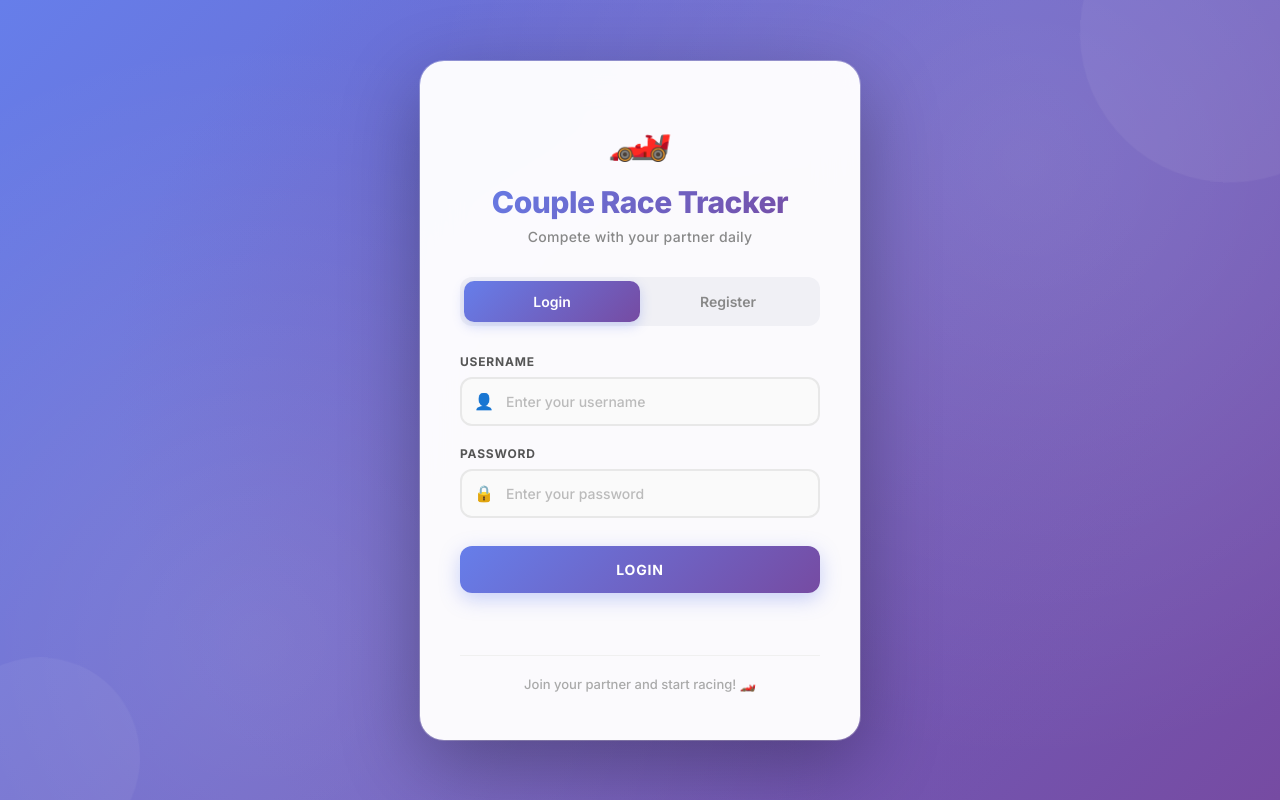
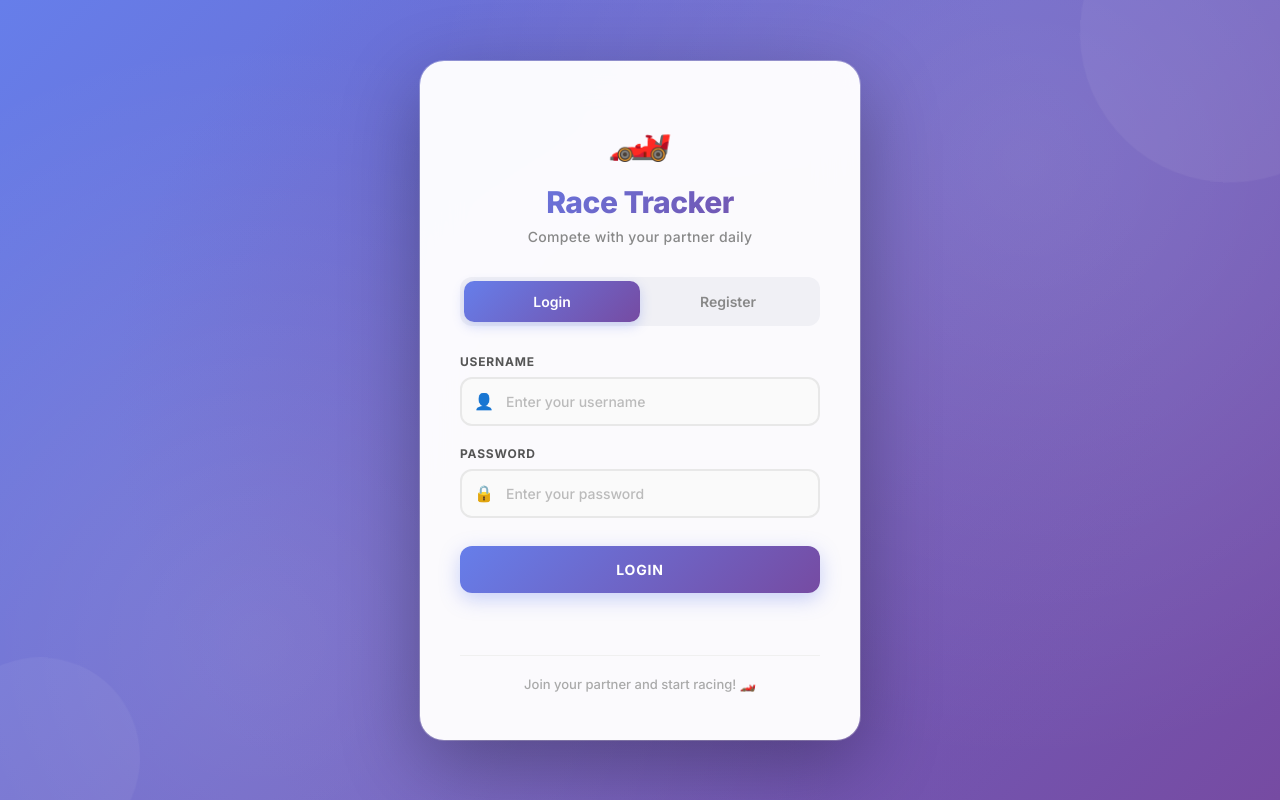
Before and after one commit to m-pranav-67/couple-tracker, a website: page frontend/index.html in a window 1280 px wide. Drawn offline with Linux system fonts and the light colour scheme.

Commit message:
Change title from 'Couple Race Tracker' to 'Race Tracker'

```diff
--- a/frontend/index.html
+++ b/frontend/index.html
@@ -19,7 +19,7 @@
         <!-- Header Section -->
         <div class="login-header">
             <div class="logo-icon">🏎️</div>
-            <h1>Couple Race Tracker</h1>
+            <h1>Race Tracker</h1>
             <p class="login-subtitle">Compete with your partner daily</p>
         </div>
 
```
